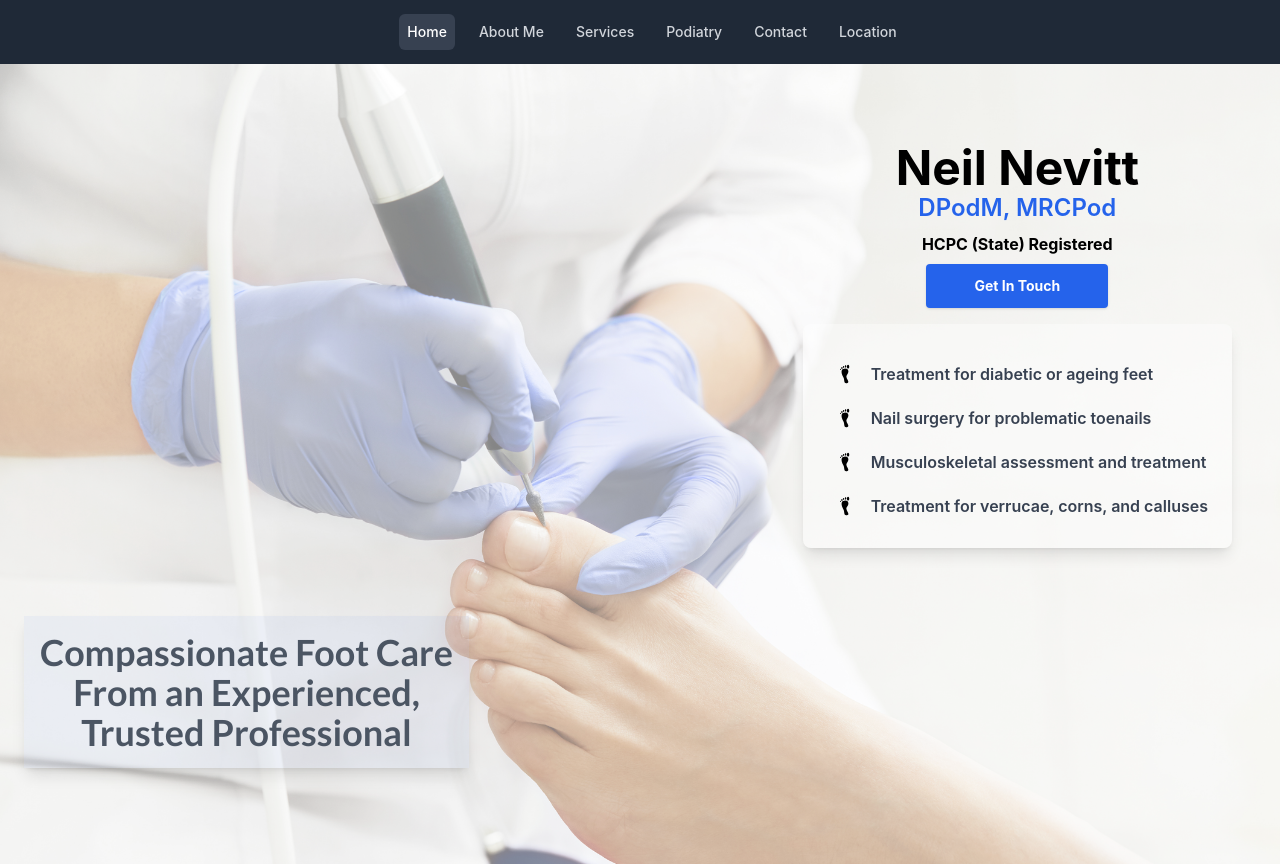
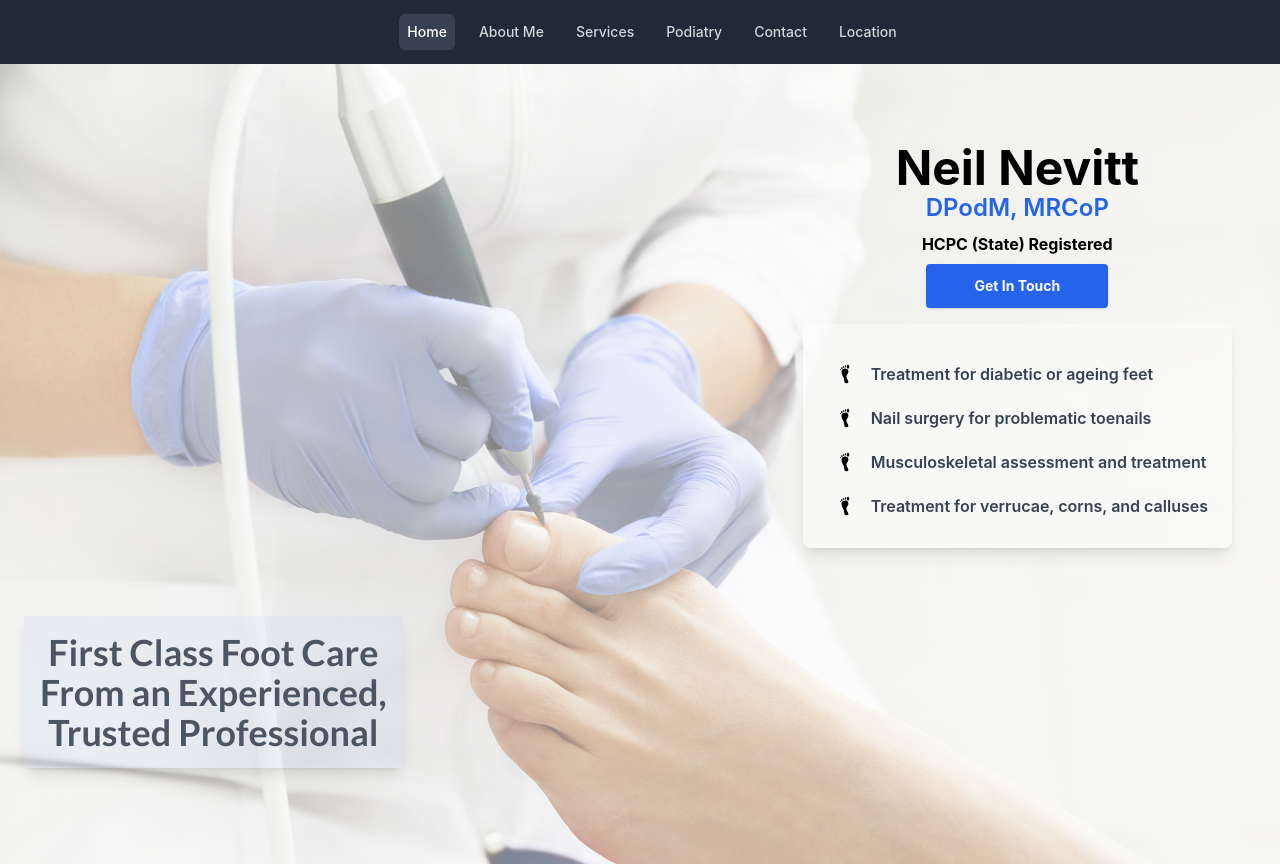
Before and after one commit to jacobadam/nn-podiatry, a React (Create React App) app: page / in a window 1280 px wide. Built offline with nearby package versions, Linux system fonts and the light colour scheme.

Commit message:
update copy

```diff
--- a/public/index.html
+++ b/public/index.html
@@ -26,7 +26,7 @@
     <meta name="theme-color" content="#000000" />
     <meta
       name="description"
-      content="Neil Nevitt - Experienced Liverpool based podiatrist with a comprehensive background in foot health. HCPC (State) Registered. DPodM, MRCPod."
+      content="Neil Nevitt - Experienced Liverpool based podiatrist with a comprehensive background in foot health. HCPC (State) Registered. DPodM, MRCoP."
     />
     <meta
       name="google-site-verification"
@@ -36,7 +36,7 @@
     <!-- Keywords Meta Tag -->
     <meta
       name="keywords"
-      content="podiatrist, foot health, Neil Nevitt, DPodM, MRCPod, HCPC registered, foot care, podiatry services, liverpool, wavertree, childwall"
+      content="podiatrist, foot health, Neil Nevitt, DPodM, MRCoP, HCPC registered, foot care, podiatry services, liverpool, wavertree, childwall"
     />
 
     <!-- Canonical Link -->
@@ -51,7 +51,7 @@
         "jobTitle": "Podiatrist",
         "affiliation": "HCPC",
         "url": "https://neilnevitt.com",
-        "description": "Experienced podiatrist with a comprehensive background in foot health. DPodM, MRCPod, HCPC (State) Registered."
+        "description": "Experienced podiatrist with a comprehensive background in foot health. DPodM, MRCoP, HCPC (State) Registered."
       }
     </script>
 
--- a/src/Home.js
+++ b/src/Home.js
@@ -36,7 +36,7 @@ export default function Home() {
         {/* Slogan */}
         <blockquote className="lg:flex-grow lg:flex lg:items-end lg:mb-24 2xl:mb-32">
           <p className="font-semibold text-xl xl:text-4xl leading-relaxed text-gray-600 text-center font-sans bg-blue-600 bg-opacity-5 p-4 2xl:p-12 shadow-lg">
-            Compassionate Foot Care <br /> From an Experienced, <br />
+            First Class Foot Care <br /> From an Experienced, <br />
             Trusted Professional
           </p>
         </blockquote>
@@ -46,7 +46,7 @@ export default function Home() {
           <h1 id="home-title" className="font-bold text-4xl lg:text-5xl">
             Neil Nevitt
             <strong className="block text-center font-semibold text-xl lg:text-2xl text-blue-600">
-              DPodM, MRCPod
+              DPodM, MRCoP
             </strong>
           </h1>
 
```
